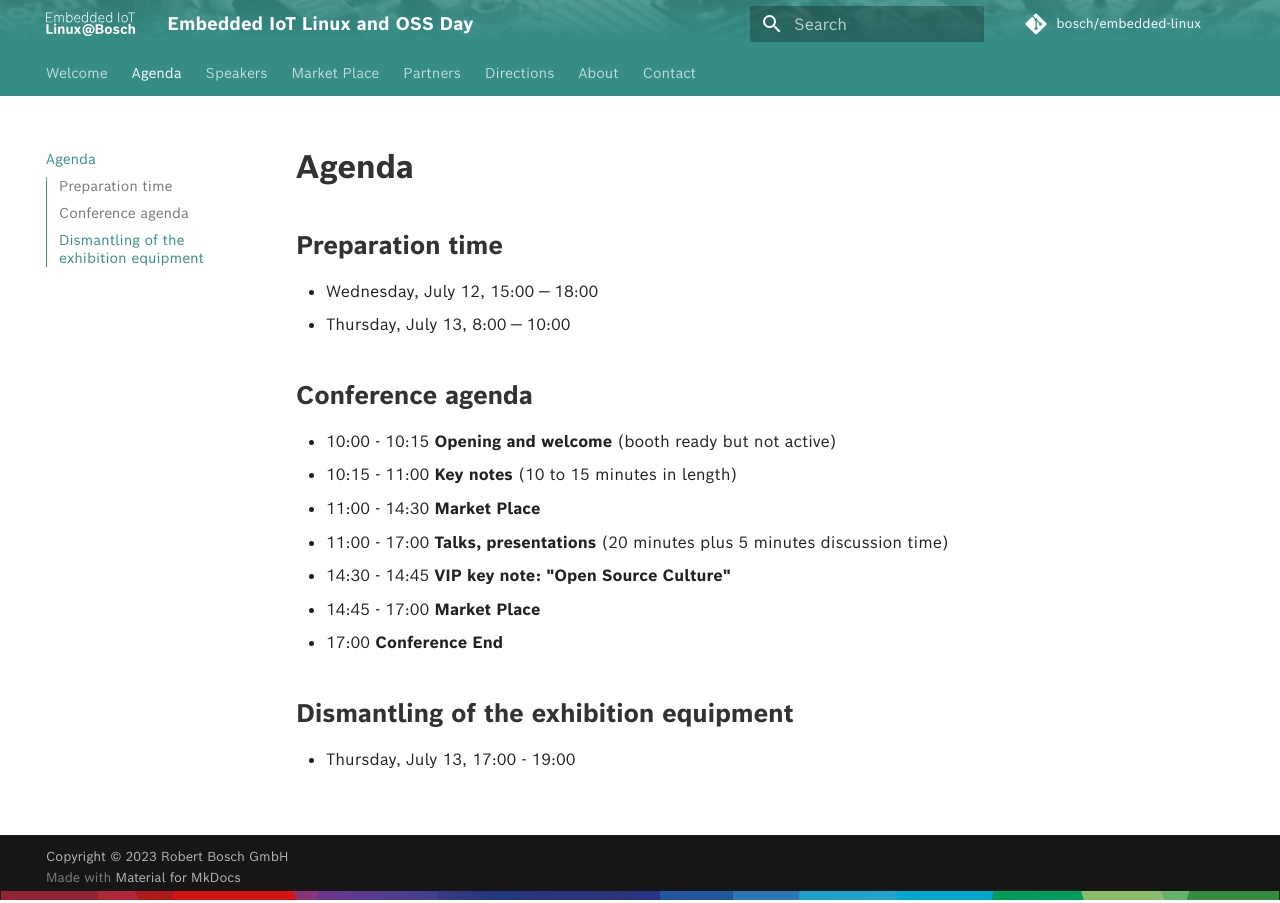
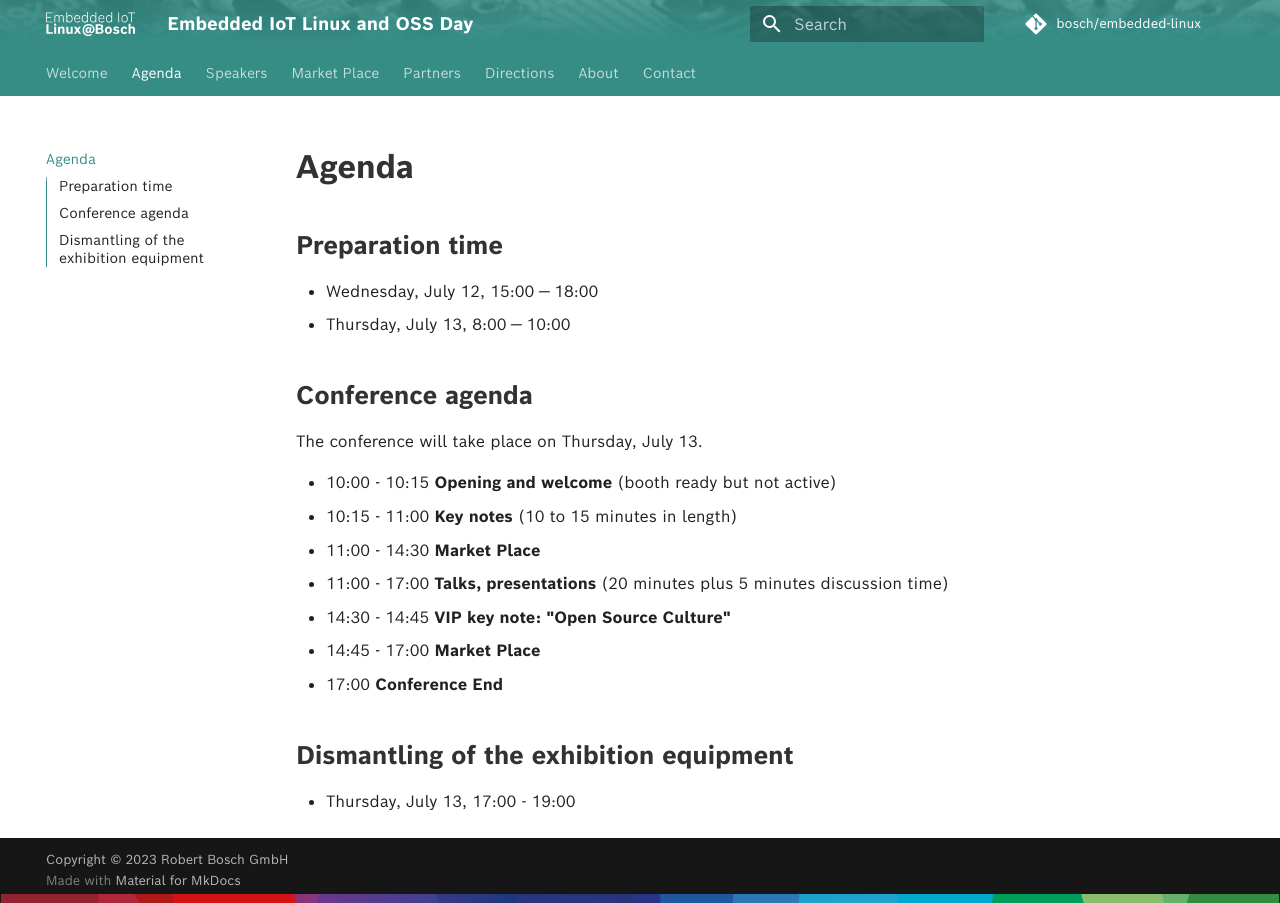
Before and after one commit to boschglobal/embedded-linux, an MkDocs documentation site: the page built from docs/agenda.md, in a window 1280 px wide. Built offline with MkDocs 1.6.1 and Material for MkDocs 9.7.7, drawn with Linux system fonts in a browser that asks for light colours; comment, search, counter and statistics services are not loaded.

Commit message:
Add conference date to agenda
Signed-off-by: Sietze van Buuren <Sietze.vanBuuren@de.bosch.com>

```diff
--- a/docs/agenda.md
+++ b/docs/agenda.md
@@ -12,6 +12,8 @@
 
 ## Conference agenda
 
+The conference will take place on Thursday, July 13.
+
 - 10:00 - 10:15 **Opening and welcome** (booth ready but not active)
 - 10:15 - 11:00 **Key notes** (10 to 15 minutes in length)
 - 11:00 - 14:30 **Market Place**
```
